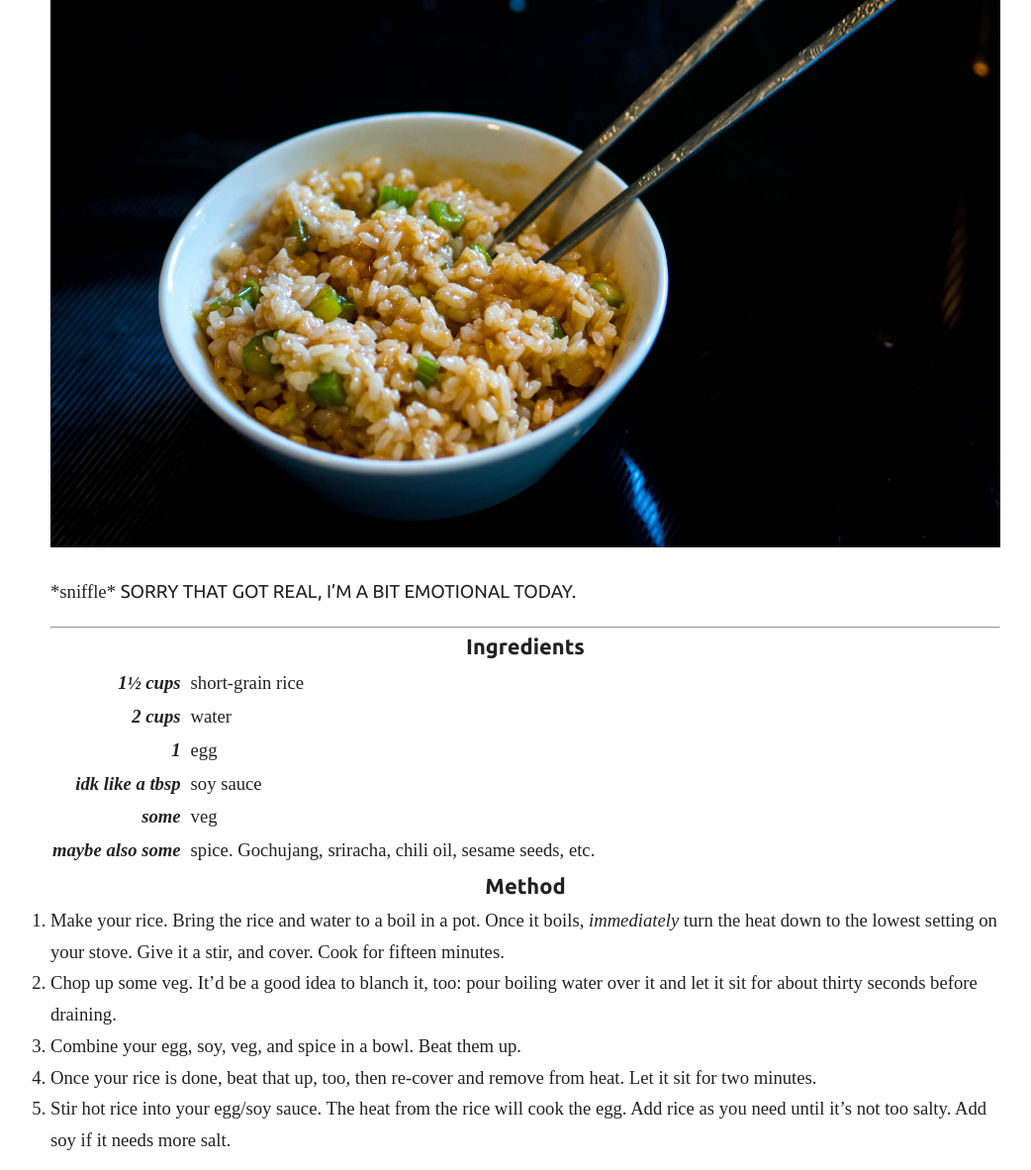
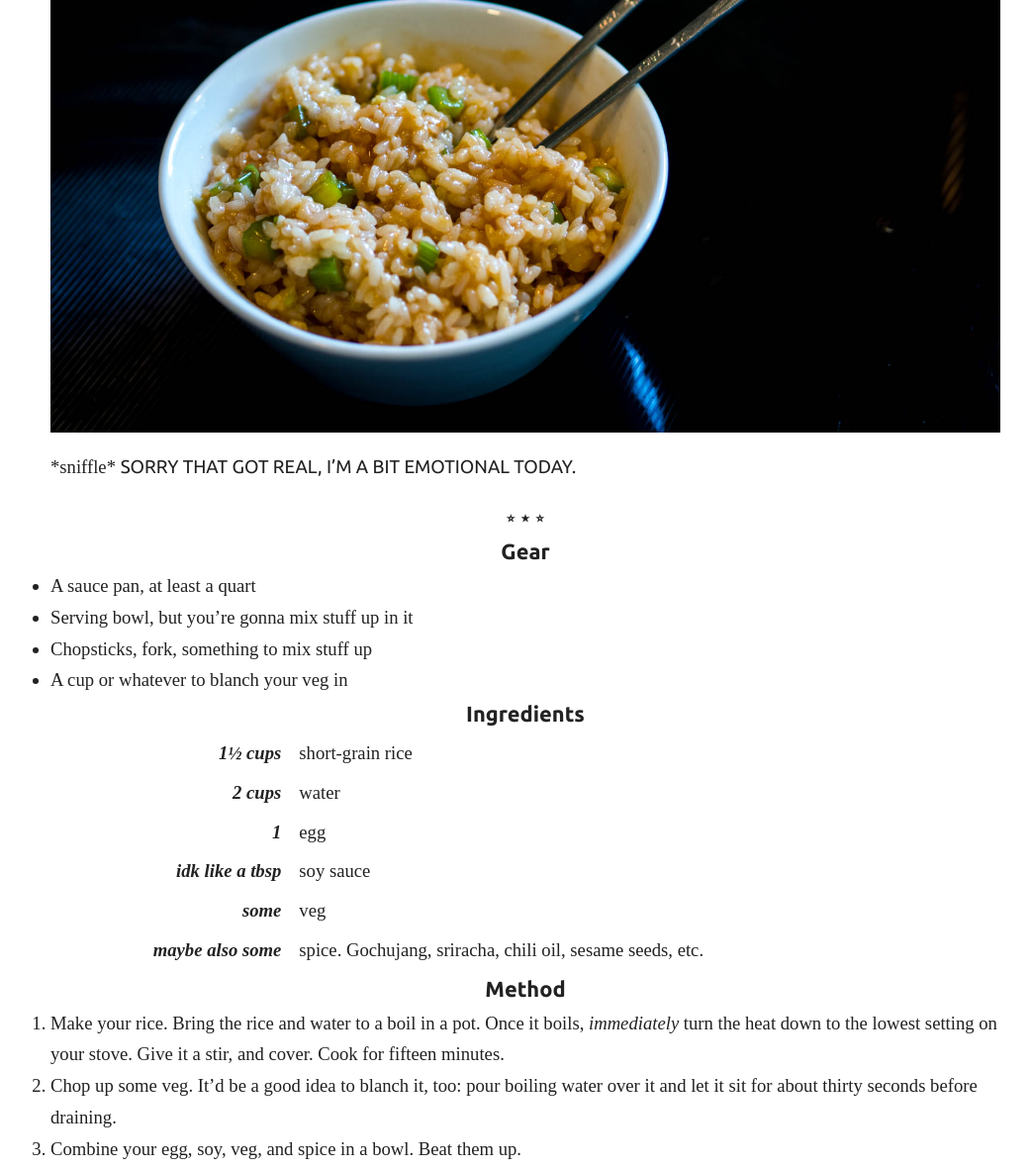
Before and after one commit to makyo/mealtime, a Jekyll site: the page built from food/tamago-kake-gohan/index.md, in a window 1280 px wide and 1400 px high, scrolled down 14248 px, cut to the strip 0-1182 px from the top of the window. Shown: the whole strip at 99% size, without its empty margins (109-1151 px from the left). Built offline with Jekyll 4.4.1, drawn with Linux system fonts in a browser that asks for light colours; some web fonts are replaced.

Commit message:
redo recipe

```diff
--- a/assets/main.scss
+++ b/assets/main.scss
@@ -33,11 +33,15 @@
     }
 }
 
-hr.clearfix {
+hr {
+    &::before {
+        content: "⭒ ⭑ ⭒";
+        display: block;
+        margin: 0 auto;
+        text-align: center;
+    }
+    border: none;
     display: block;
-    margin: 0;
-    padding: 0;
-    visibility: hidden;
     clear: both;
 }
 
@@ -147,14 +151,27 @@
 
         img {
             max-width: 100%;
+            display: block;
+            margin: 0 auto;
         }
 
         .ingredients {
-            tr td:first-of-type {
-                text-align: right;
-                font-style: italic;
-                font-weight: bold;
-                padding-right: 0.5rem;
+            width: 100%;
+
+            tr td {
+                padding: 3px;
+                vertical-align: top;
+
+                &:last-of-type {
+                    padding-left: 0.5rem;
+                }
+                &:first-of-type {
+                    text-align: right;
+                    font-style: italic;
+                    font-weight: bold;
+                    padding-right: 0.5rem;
+                    min-width: 5em;
+                }
             }
         }
 
--- a/food/tamago-kake-gohan/index.md
+++ b/food/tamago-kake-gohan/index.md
@@ -97,6 +97,13 @@
 
 -----
 
+### Gear
+
+* A sauce pan, at least a quart
+* Serving bowl, but you're gonna mix stuff up in it
+* Chopsticks, fork, something to mix stuff up
+* A cup or whatever to blanch your veg in
+
 ### Ingredients
 
 ---|---
```
Also changed, not shown: food/mac-n-cheese/index.md (+29 -17 lines).
